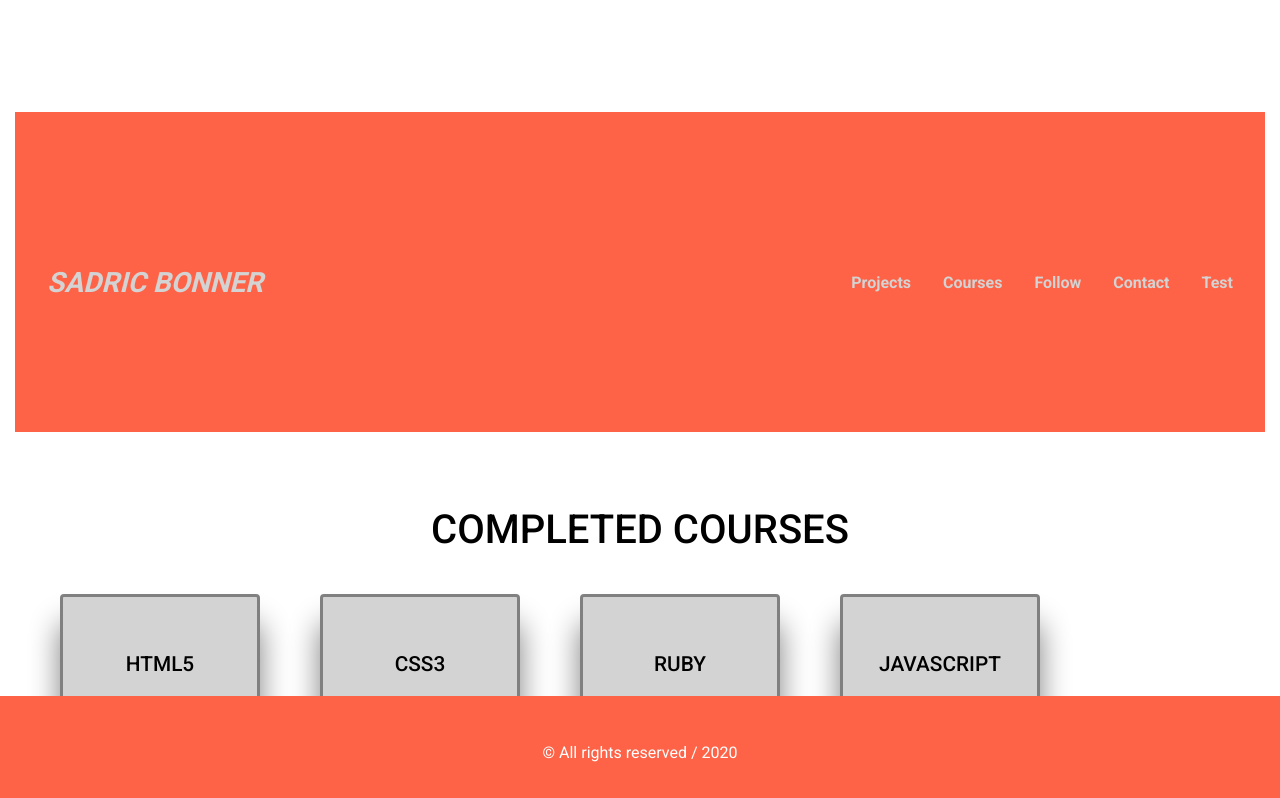
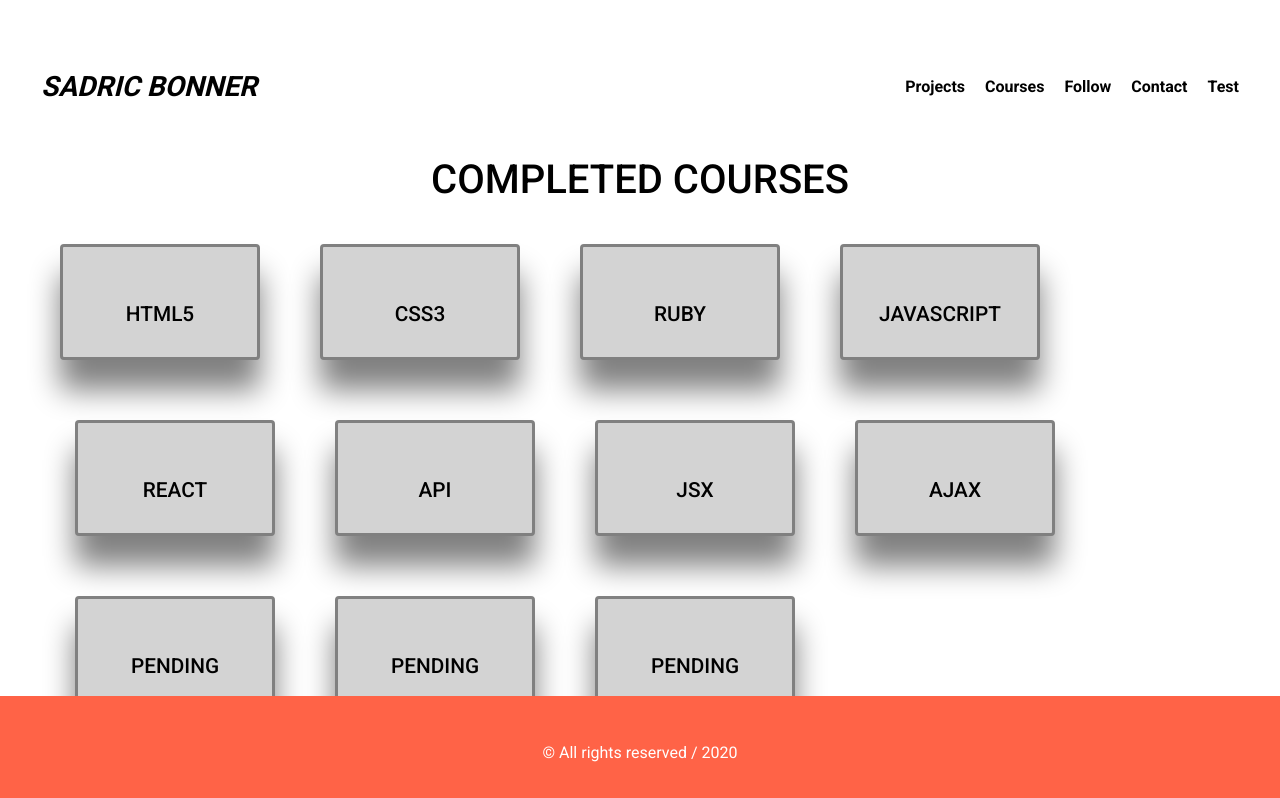
Before and after one commit to scbonner/myportfolio, a React (Create React App) app: page /courses in a window 1280 px wide. Shown: the top 798 px of the page. Built offline with nearby package versions, Linux system fonts and the light colour scheme.

Commit message:
"updates for assistance"

```diff
--- a/src/components/About.js
+++ b/src/components/About.js
@@ -39,23 +39,17 @@ const About = () => {
             culpa qui officia deserunt mollit anim id est laborum.
           </p>
         </div>
-
         </div>
       </div>
-    </div>
+      </div>
     <div className="container">
-    <div style={{ display: "grid", gridTemplateColumns: "repeat(2, 1fr)", gridGap: 10, margin: 30 }}>
-        <div>Fellowships</div>
-          <ul>
-            <li>National Science Foundation</li>
-            <li>Youth Justice Leadership Institute</li>
-            <li></li>
-          </ul>
-        <div>Column 2</div>
-
-        </div>
-    </div>
-  </div>
+        <h1>Fellowships</h1>
+        <div id="col" className="fellow">
+        <div>National Science Foundation - Innovation Corps (2018/Cohort)</div>
+        <div>201Youth Justice Leadership Institute - NJJN (2016/Cohort)</div>
+      </div>
+      </div>
+      </div>
 
 
  );
--- a/src/components/Header.js
+++ b/src/components/Header.js
@@ -16,9 +16,6 @@ import CSS from '../css/index.css';
         <div className='navbar__item'>Test</div>
      </header>
 
-
-
-
         );
  }
 
--- a/src/css/index.css
+++ b/src/css/index.css
@@ -32,47 +32,36 @@ a {
   background-color: white;
 
 }
+
 .navbar {
   display: flex;
-  /* margin: 0; */
   align-items: center;
-  margin-top: 4em;
-  margin-bottom: 4em;
-  padding-top: 30px;
-  /* margin-top: 1em;
-  margin-bottom: 5em; */
-  background-color: tomato;
-  color: lightgrey;
+  margin-top: 0;
+  background-color: white;
+  color: black;
   font-family: Helvetica;
-  font-weight: 300;
-  /* position: fixed; */
-  /* opacity: .5;   */
+  /* font-weight: ; */
+
 }
 
 .navbar__title {
   margin-right: auto;
   font-size: 175%;
-  font-weight: bold;
-  padding: 12px 16px;
+  /* font-weight: bold; */
+  /* padding: 12px 16px; */
   font-style: italic;
 }
 
 .navbar__item {
-  padding: 16px 16px;
+  padding: 10px 10px;
   cursor: pointer;
   vertical-align: middle;
   font-weight: bold;
 }
 
-header {
-
-  margin: 0px;
-  height: 40vh;
-}
-
 .container .jumbotron  {
   margin: 0px;
-  background-image: url(../image/splash.jpg);
+  background-image: url(../image/blackwhiteperson.jpg);
   color: black;
   background-size: cover;
   font-weight: bold;
@@ -86,6 +75,10 @@ header {
 .container #col {
   color: black;
   font-weight: bold;
+}
+
+.container h1 {
+  margin-top: 20px;
 }
 
 .container h2 {
@@ -102,7 +95,7 @@ header {
 
 
 #col {
-  column-count: 3;
+  column-count: 2;
   border-radius: .9em;
   width: 75%;
   max-width: 900px;
@@ -113,6 +106,13 @@ header {
 #col p {
   font-size-adjust: 15px;
   color: black;
+}
+
+#col
+.fellow {
+  column-count: 2;
+  margin-bottom: 20%;
+
 }
 
 .container .repeat  {
@@ -177,22 +177,17 @@ button {
 ==================================== */
 
 .container {
-  margin-top: 10px;
-  /* border: 10px black; */
+  margin-top: 0;
   max-width: 100%;
   max-height: 80%;
-  padding-bottom: 2em;
-  margin: 0 auto 4em;
   background: white;
-  /* border-radius: .9em; */
-  /* box-shadow: 0 3px rgba(0,0,0, .1); */
   overflow: hidden;
 }
-header {
-  /* background: #edeff0; */
+
+/* header {
   margin-bottom: 2em;
   color: lightgrey;
-}
+}  */
 
 /* .container {
   margin-top: 20px;
```
Lines whose indentation alone changed are shown as unchanged.
